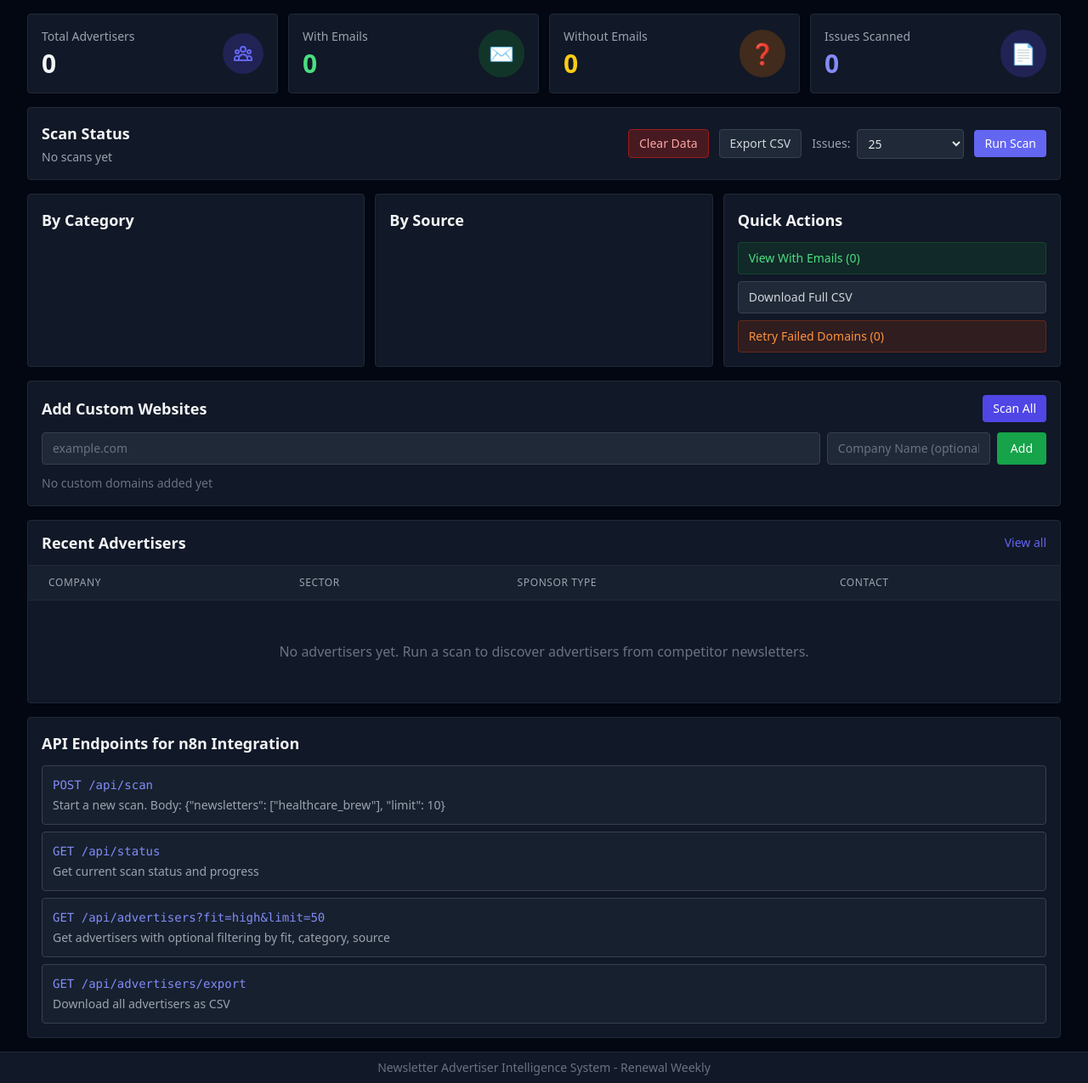
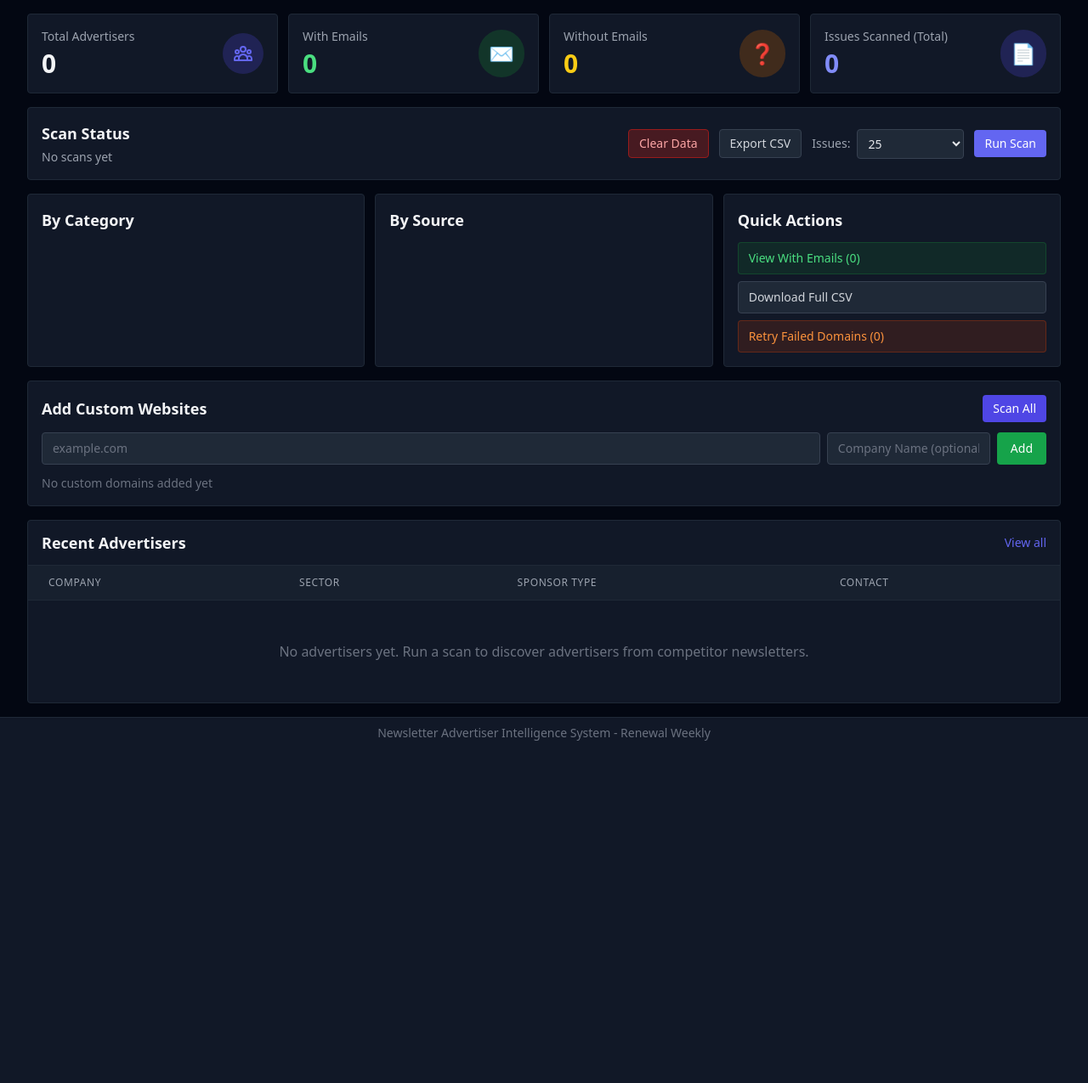
Before and after one commit to robjamessol/scraper, a FastAPI app: page / in a window 1280 px wide. Shown: the part 49-1324 px from the top of the page at 85% size. After the commit the page ends 921 px from the top, so only its background shows below. Run offline with FastAPI, Linux system fonts and the light colour scheme; data that the repository does not hold is empty; some libraries are stand-ins or nearby versions.

Commit message:
Add issue deduplication and dashboard improvements
Issue Deduplication:
- Track scanned issue URLs in scanned_issues.json
- Skip already-scanned issues on subsequent scans
- Show "skipping X already scanned" in logs
- Clear Data button now also clears scanned issues
- Added /api/scanned-issues and /api/scanned-issues/clear endpoints

Dashboard Updates:
- Issues Scanned stat now shows total from persistent tracking
- Removed API Endpoints documentation section
- Stats card shows cumulative scanned issues count

https://claude.ai/code/session_012DRXQDk2WrEPLf5x5kesYP

```diff
--- a/src/web/app.py
+++ b/src/web/app.py
@@ -40,6 +40,7 @@ TEMPLATES_DIR = Path(__file__).parent / "templates"
 DATA_FILE = OUTPUT_DIR / "latest_scan.json"
 RETRY_QUEUE_FILE = OUTPUT_DIR / "retry_queue.json"
 CUSTOM_DOMAINS_FILE = OUTPUT_DIR / "custom_domains.json"
+SCANNED_ISSUES_FILE = OUTPUT_DIR / "scanned_issues.json"
 
 OUTPUT_DIR.mkdir(exist_ok=True)
 
@@ -214,6 +215,44 @@ def remove_custom_domain(domain: str):
     save_custom_domains(domains)
 
 
+# ===== SCANNED ISSUES TRACKING =====
+def load_scanned_issues() -> set[str]:
+    """Load the set of already-scanned issue URLs."""
+    if SCANNED_ISSUES_FILE.exists():
+        try:
+            data = json.loads(SCANNED_ISSUES_FILE.read_text())
+            return set(data.get("issues", []))
+        except Exception:
+            return set()
+    return set()
+
+
+def save_scanned_issues(issues: set[str]):
+    """Save the set of scanned issue URLs."""
+    data = {
+        "issues": list(issues),
+        "last_updated": datetime.now().isoformat(),
+    }
+    SCANNED_ISSUES_FILE.write_text(json.dumps(data, indent=2))
+
+
+def mark_issue_scanned(issue_url: str):
+    """Mark a single issue as scanned."""
+    issues = load_scanned_issues()
+    issues.add(issue_url)
+    save_scanned_issues(issues)
+
+
+def clear_scanned_issues():
+    """Clear all scanned issues (allows re-scanning everything)."""
+    save_scanned_issues(set())
+
+
+def get_scanned_issues_count() -> int:
+    """Get count of scanned issues."""
+    return len(load_scanned_issues())
+
+
 @asynccontextmanager
 async def lifespan(app: FastAPI):
     """Application lifespan - startup and shutdown."""
@@ -368,15 +407,23 @@ def run_scan_sync(newsletters: list[str] | None = None, limit: int | None = None
 
                     issues = scraper.discover_all_issues(limit=limit)
 
-                    update_status(issues_total=len(issues))
-                    add_log(f"📋 Found {len(issues)} issues to scan")
+                    # Filter out already-scanned issues
+                    scanned_issues = load_scanned_issues()
+                    new_issues = [url for url in issues if url not in scanned_issues]
+                    skipped_count = len(issues) - len(new_issues)
 
-                    if not issues:
-                        add_log("⚠️ No issues found", level="warning")
+                    update_status(issues_total=len(new_issues))
+
+                    if skipped_count > 0:
+                        add_log(f"📋 Found {len(issues)} issues, skipping {skipped_count} already scanned")
+                    add_log(f"📋 Scanning {len(new_issues)} new issues")
+
+                    if not new_issues:
+                        add_log("✅ All issues already scanned - nothing new to process")
                         continue
 
-                    # Scan each issue
-                    for j, issue_url in enumerate(issues):
+                    # Scan each NEW issue
+                    for j, issue_url in enumerate(new_issues):
                         # Check for cancellation
                         if is_scan_cancelled():
                             add_log("⛔ Scan cancelled by user")
@@ -384,14 +431,14 @@ def run_scan_sync(newsletters: list[str] | None = None, limit: int | None = None
 
                         issue_num = j + 1
                         update_status(
-                            current_action=f"Scanning issue {issue_num}/{len(issues)}",
+                            current_action=f"Scanning issue {issue_num}/{len(new_issues)}",
                             issues_scanned=issue_num,
-                            progress=int(((i + (j / len(issues))) / len(newsletters_to_scan)) * 100),
+                            progress=int(((i + (j / max(len(new_issues), 1))) / len(newsletters_to_scan)) * 100),
                         )
 
                         # Extract slug for display
                         slug = issue_url.split("/")[-1][:30]
-                        add_log(f"  📄 [{issue_num}/{len(issues)}] {slug}...")
+                        add_log(f"  📄 [{issue_num}/{len(new_issues)}] {slug}...")
 
                         try:
                             sponsors = scraper.scrape_issue(issue_url)
@@ -406,6 +453,9 @@ def run_scan_sync(newsletters: list[str] | None = None, limit: int | None = None
 
                                 update_status(advertisers_found=len(all_sponsors))
                                 add_log(f"    ✅ {sponsor.advertiser_name} @ {sponsor.advertiser_domain or '(no domain)'}")
+
+                            # Mark issue as scanned (even if no sponsors found)
+                            mark_issue_scanned(issue_url)
 
                         except Exception as e:
                             add_log(f"    ❌ Error: {str(e)[:50]}", level="error")
@@ -717,6 +767,7 @@ async def dashboard(request: Request):
             "advertisers": advertisers[:50],  # Show top 50
             "scan_status": scan_status,
             "newsletters": SCRAPERS,
+            "scanned_issues_count": get_scanned_issues_count(),
         },
     )
 
@@ -816,15 +867,32 @@ async def api_clear_advertisers():
         if latest_csv.exists():
             latest_csv.unlink()
 
+        # Also clear scanned issues tracking (so they can be re-scanned)
+        clear_scanned_issues()
+
         # Also clear logs
         with status_lock:
             scan_status["logs"] = []
             scan_status["total_advertisers"] = 0
             scan_status["advertisers_found"] = 0
 
-        return {"status": "cleared", "message": "All advertiser data cleared"}
+        return {"status": "cleared", "message": "All advertiser data and scanned issues cleared"}
     except Exception as e:
         raise HTTPException(status_code=500, detail=str(e))
+
+
+@app.post("/api/scanned-issues/clear")
+async def api_clear_scanned_issues():
+    """Clear scanned issues tracking (allows re-scanning)."""
+    clear_scanned_issues()
+    return {"status": "cleared", "message": "Scanned issues tracking cleared - all issues will be re-scanned"}
+
+
+@app.get("/api/scanned-issues")
+async def api_get_scanned_issues():
+    """Get count of scanned issues."""
+    count = get_scanned_issues_count()
+    return {"count": count}
 
 
 @app.post("/api/scan")
--- a/src/web/templates/dashboard.html
+++ b/src/web/templates/dashboard.html
@@ -46,8 +46,8 @@
     <div class="bg-gray-900 rounded p-4 border border-gray-800">
         <div class="flex items-center justify-between">
             <div>
-                <p class="text-sm font-medium text-gray-400">Issues Scanned</p>
-                <p class="text-3xl font-bold text-indigo-400 mt-1">{{ scan_status.issues_scanned or 0 }}</p>
+                <p class="text-sm font-medium text-gray-400">Issues Scanned (Total)</p>
+                <p class="text-3xl font-bold text-indigo-400 mt-1">{{ scanned_issues_count or 0 }}</p>
             </div>
             <div class="bg-indigo-900/50 rounded-full p-3">
                 <span class="text-2xl">&#x1F4C4;</span>
@@ -286,26 +286,4 @@
     </div>
 </div>
 
-<!-- API Documentation -->
-<div class="mt-4 bg-gray-900 rounded p-4 border border-gray-800">
-    <h2 class="text-lg font-semibold text-gray-100 mb-3">API Endpoints for n8n Integration</h2>
-    <div class="space-y-2 text-sm">
-        <div class="p-3 bg-gray-800/50 rounded border border-gray-700">
-            <code class="text-indigo-400">POST /api/scan</code>
-            <p class="text-gray-400 mt-1">Start a new scan. Body: {"newsletters": ["healthcare_brew"], "limit": 10}</p>
-        </div>
-        <div class="p-3 bg-gray-800/50 rounded border border-gray-700">
-            <code class="text-indigo-400">GET /api/status</code>
-            <p class="text-gray-400 mt-1">Get current scan status and progress</p>
-        </div>
-        <div class="p-3 bg-gray-800/50 rounded border border-gray-700">
-            <code class="text-indigo-400">GET /api/advertisers?fit=high&limit=50</code>
-            <p class="text-gray-400 mt-1">Get advertisers with optional filtering by fit, category, source</p>
-        </div>
-        <div class="p-3 bg-gray-800/50 rounded border border-gray-700">
-            <code class="text-indigo-400">GET /api/advertisers/export</code>
-            <p class="text-gray-400 mt-1">Download all advertisers as CSV</p>
-        </div>
-    </div>
-</div>
 {% endblock %}
```
